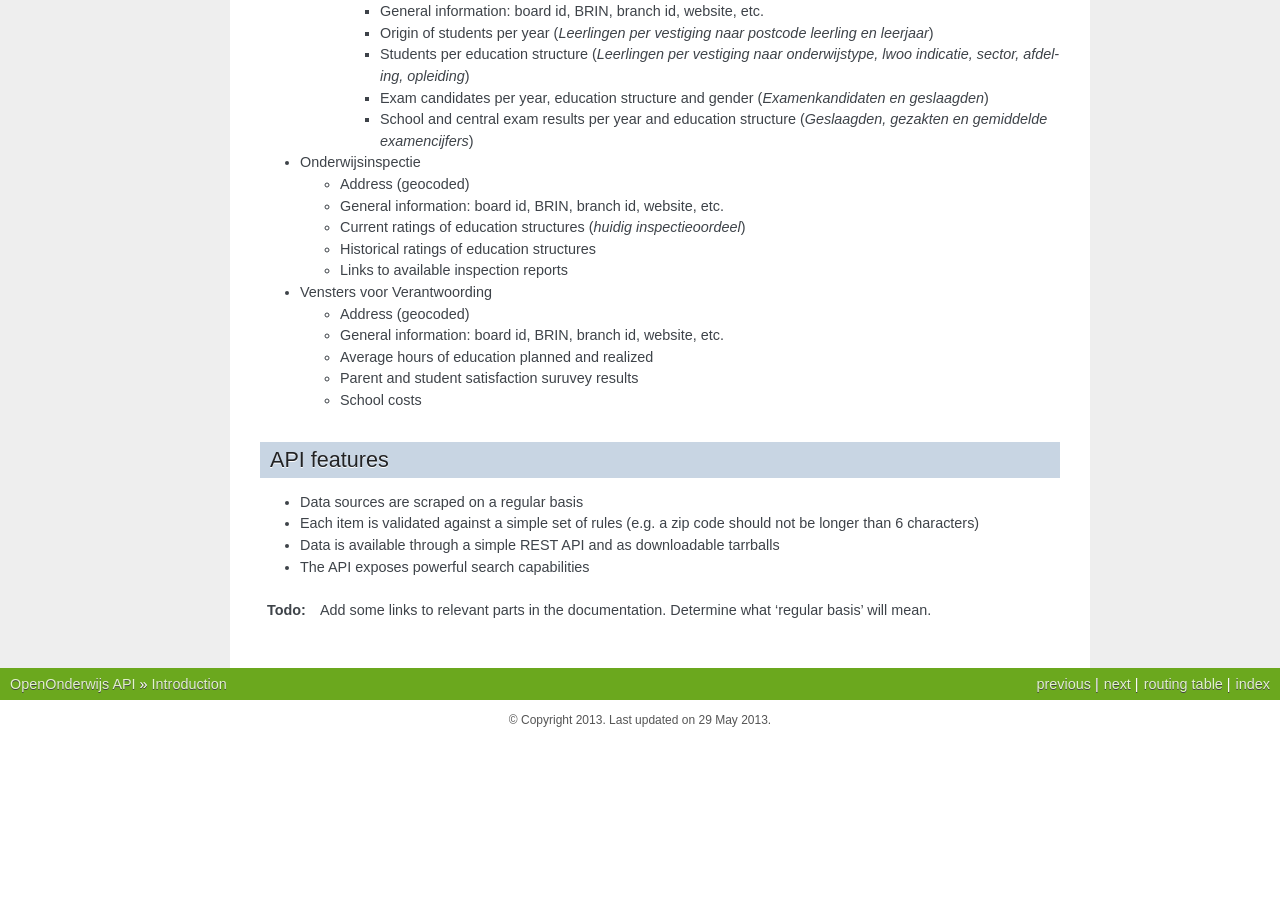
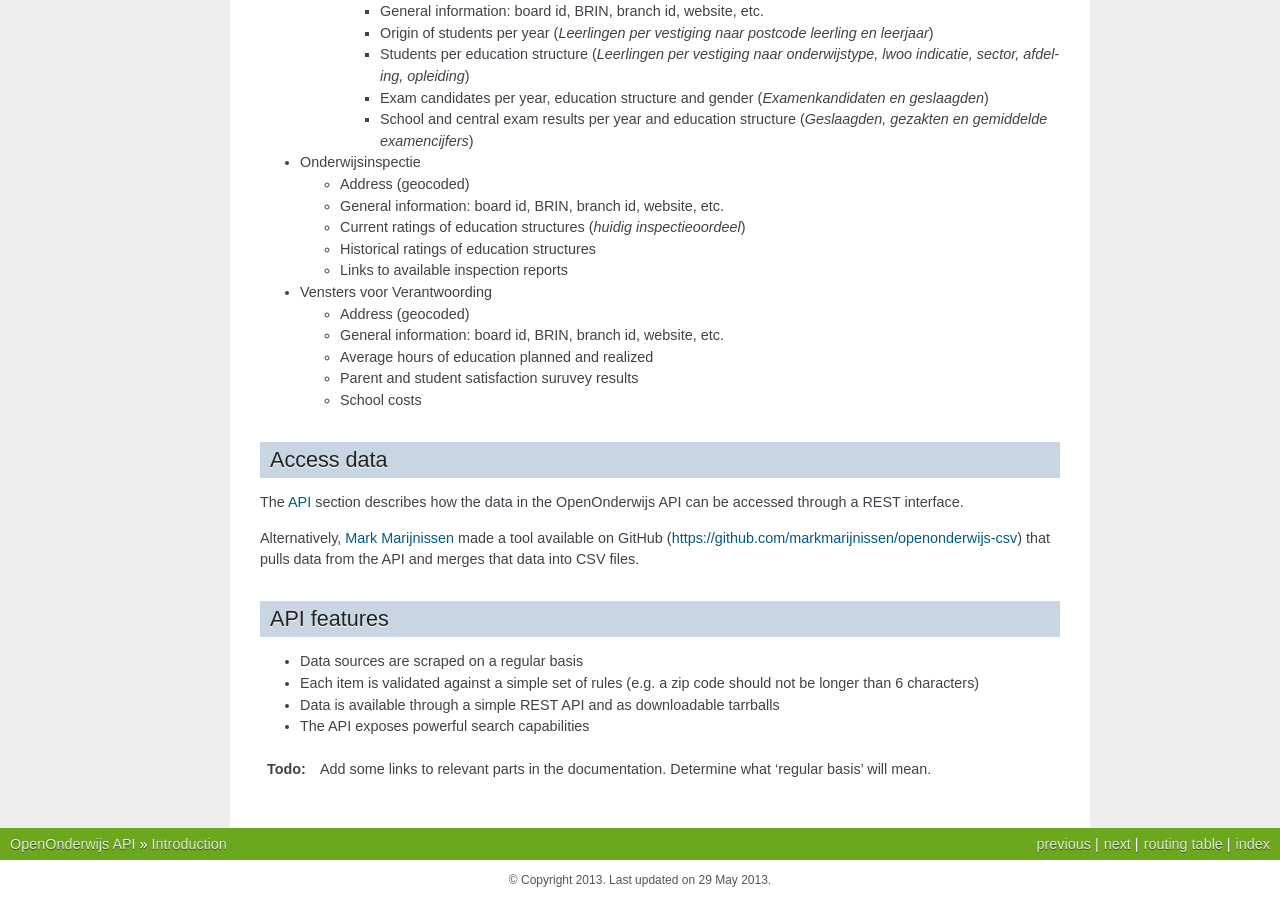
Before and after one commit to openstate/openonderwijsdata-api, a Sphinx documentation site: the page built from documentation/rst/introduction.rst, in a window 1280 px wide and 900 px high, scrolled down 714 px. Built offline with Sphinx 7.4.7, drawn with Linux system fonts in a browser that asks for light colours; before the commit the page ends 1454 px from its top, so only the background shows below that.

Commit message:
Added link to CSV tool

```diff
--- a/documentation/rst/introduction.rst
+++ b/documentation/rst/introduction.rst
@@ -50,6 +50,12 @@ Currently included data
   * Parent and student satisfaction suruvey results
   * School costs
 
+Access data
+--------------------------------
+The :doc:`api` section describes how the data in the OpenOnderwijs API can be accessed through a REST interface.
+
+Alternatively, `Mark Marijnissen <http://www.madebymark.nl/>`_ made a tool available on GitHub (https://github.com/markmarijnissen/openonderwijs-csv) that pulls data from the API and merges that data into CSV files.
+
 API features
 --------------------------------
 * Data sources are scraped on a regular basis
```
